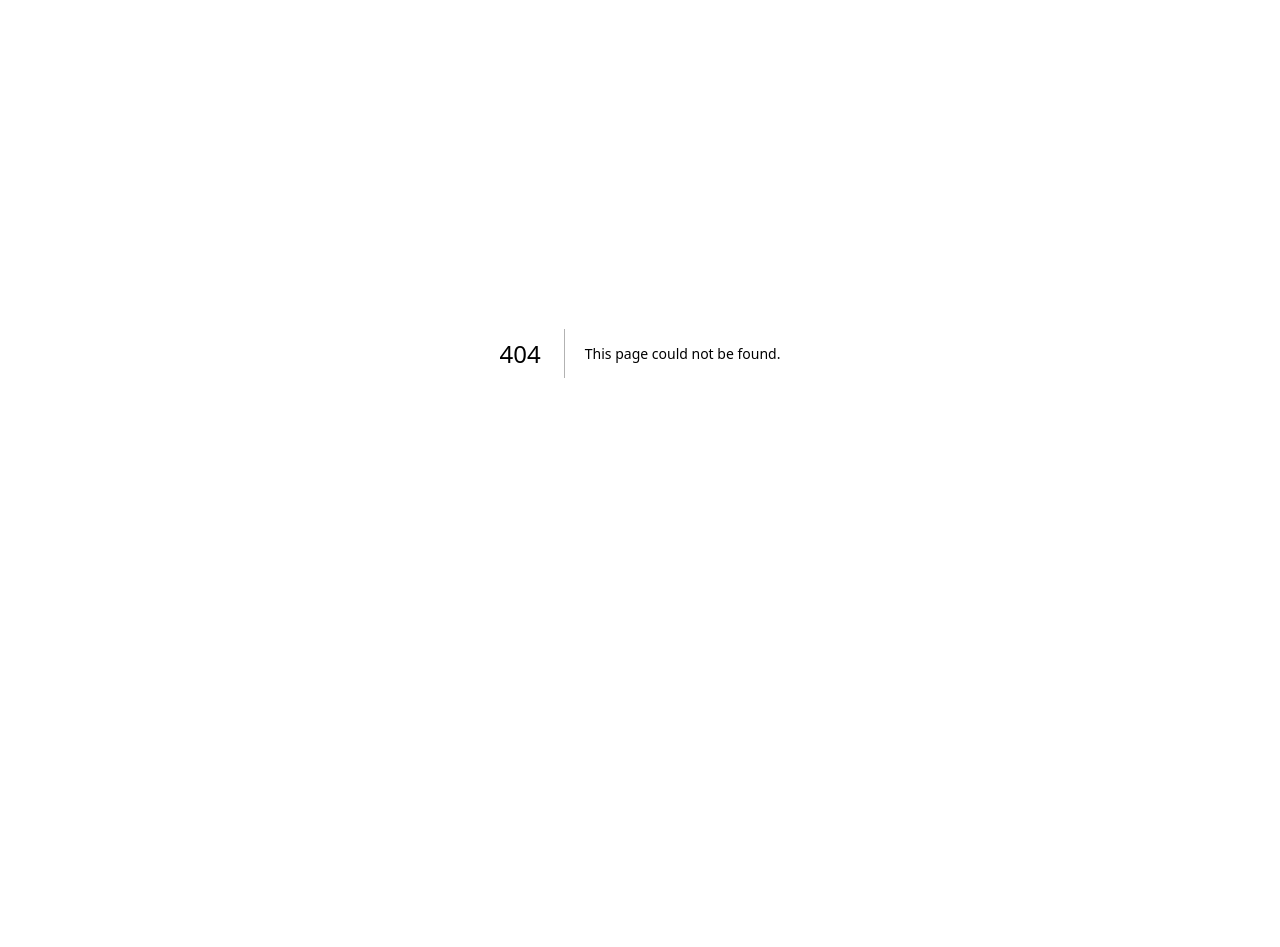
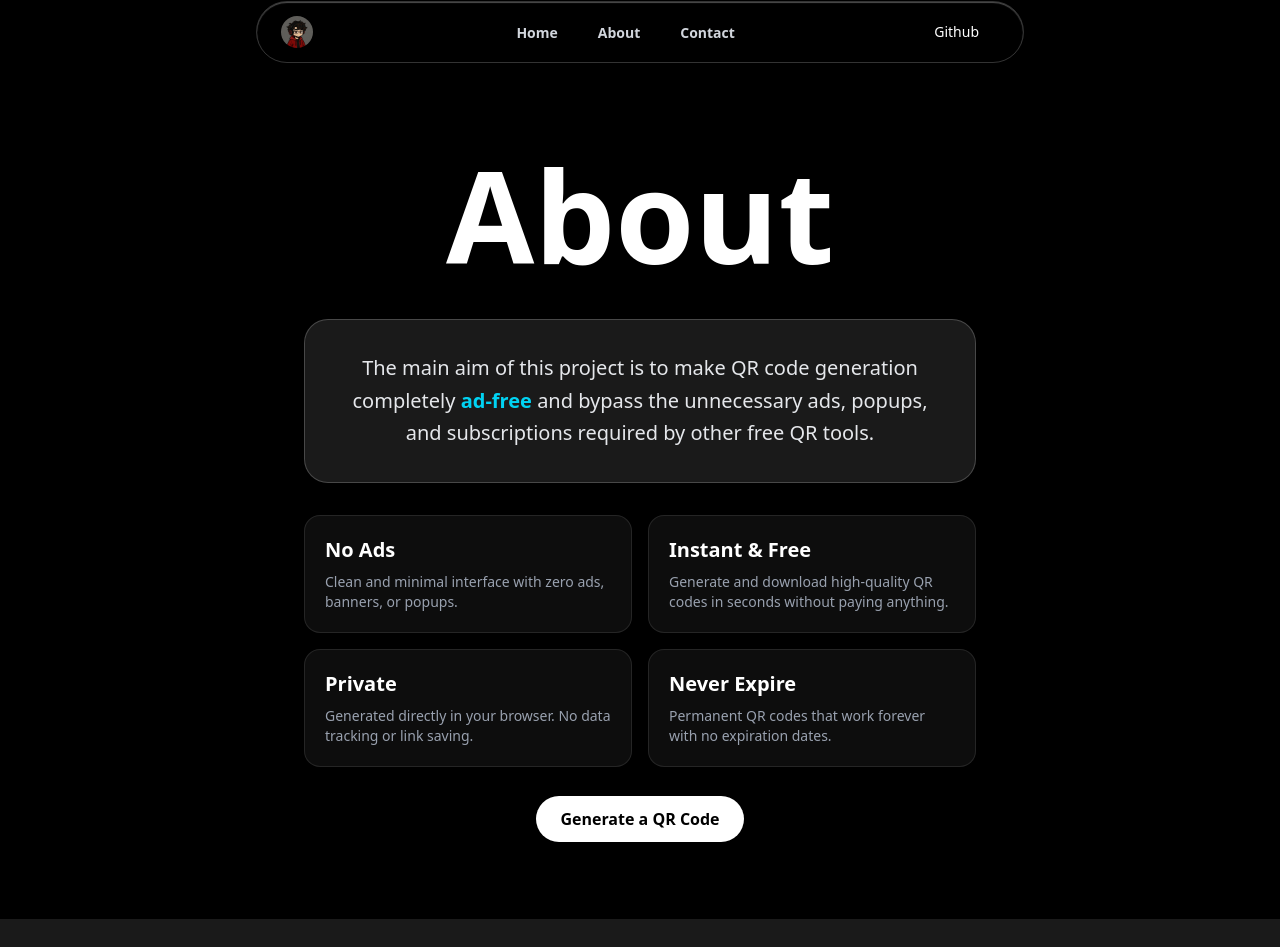
Before and after one commit to suvam-dev/QR-Generator, a Next.js app: page /about in a window 1280 px wide. Before the commit this address had no page. Shown: the part 47-994 px from the top of the page. Before the commit the page ends 800 px from the top, so only its background shows below. Built offline with nearby package versions, Linux system fonts and the light colour scheme.

Commit message:
add the navlinks made them workin add the about section

```diff
--- /dev/null
+++ b/app/about/page.tsx
@@ -0,0 +1,80 @@
+import { Navbar } from "../components/navbar";
+import Link from "next/link";
+
+const page = () => {
+    return (
+        <div className="min-h-screen flex flex-col justify-between">
+            <div className="flex flex-col px-4 items-center">
+                <Navbar />
+
+                <h1 className="text-6xl md:text-9xl font-bold mt-10 max-md:mt-3 text-center">About</h1>
+
+                <div className="bg-white/10 border border-white/20 backdrop-blur-md rounded-3xl p-6 md:p-8 mt-10 max-w-2xl w-full text-center">
+                    <p className="text-lg md:text-xl text-gray-200 leading-relaxed">
+                        The main aim of this project is to make QR code generation completely{" "}
+                        <span className="text-cyan-400 font-semibold">ad-free</span> and bypass the unnecessary ads,
+                        popups, and subscriptions required by other free QR tools.
+                    </p>
+                </div>
+
+                <div className="grid grid-cols-1 md:grid-cols-2 gap-4 mt-8 max-w-2xl w-full">
+                    <div className="bg-white/5 border border-white/10 rounded-2xl p-5">
+                        <h3 className="text-xl font-bold mb-2 text-white flex max-md:justify-center">No Ads</h3>
+                        <p className="text-gray-400 text-sm">
+                            Clean and minimal interface with zero ads, banners, or popups.
+                        </p>
+                    </div>
+
+                    <div className="bg-white/5 border border-white/10 rounded-2xl p-5">
+                        <h3 className="text-xl font-bold mb-2 text-white flex max-md:justify-center">Instant & Free</h3>
+                        <p className="text-gray-400 text-sm">
+                            Generate and download high-quality QR codes in seconds without paying anything.
+                        </p>
+                    </div>
+
+                    <div className="bg-white/5 border border-white/10 rounded-2xl p-5">
+                        <h3 className="text-xl font-bold mb-2 text-white flex max-md:justify-center">Private</h3>
+                        <p className="text-gray-400 text-sm">
+                            Generated directly in your browser. No data tracking or link saving.
+                        </p>
+                    </div>
+
+                    <div className="bg-white/5 border border-white/10 rounded-2xl p-5">
+                        <h3 className="text-xl font-bold mb-2 text-white  flex max-md:justify-center"> Never Expire</h3>
+                        <p className="text-gray-400 text-sm">
+                            Permanent QR codes that work forever with no expiration dates.
+                        </p>
+                    </div>
+                </div>
+
+
+                <div className="mt-10 mb-10">
+                    <Link
+                        href="/"
+                        className="bg-white text-black font-semibold px-6 py-3 rounded-full hover:bg-blue-600 hover:text-white transition-all duration-300"
+                    >
+                        Generate a QR Code
+                    </Link>
+                </div>
+            </div>
+
+            {/* Footer */}
+            <div className="relative w-full h-32">
+                <div className="absolute bottom-0 w-full h-20 bg-white/10 backdrop-blur-2xl flex items-center justify-center">
+                    <p className="text-xl font-mono text-white">
+                        Made with ❤️ by{" "}
+                        <a
+                            href="https://github.com/suvam-dev"
+                            className="text-cyan-400 font-semibold"
+                            target="_blank"
+                        >
+                            suvam-dev
+                        </a>
+                    </p>
+                </div>
+            </div>
+        </div>
+    );
+};
+
+export default page;
--- a/app/components/navbar.tsx
+++ b/app/components/navbar.tsx
@@ -3,11 +3,17 @@
 import { useState, useEffect } from "react"
 import { motion, AnimatePresence } from "framer-motion";
 import { Menu, X } from "lucide-react";
-
+import logo from "@/public/logo.jpg";
+import Image from "next/image";
 const Navbar = () => {
     const [isOpen, setIsOpen] = useState(false)
     const [scrolled, setScrolled] = useState(false)
-    const navlinks = ["pricing", "docs", "projects"];
+    const navlinks = [
+        { label: "Home", href: "/" },
+        { label: "About", href: "/about" },
+        { label: "Contact", href: "https://suvam-dev.me#contact" }
+    ];
+
     useEffect(() => {
         const handleScroll = () => {
             setScrolled(window.scrollY > 20)
@@ -30,15 +36,9 @@ const Navbar = () => {
                         whileHover={{ rotate: 10 }}
                         transition={{ duration: 0.3 }}
                     >
-                        <svg width="32" height="32" viewBox="0 0 32 32" fill="none" xmlns="http://www.w3.org/2000/svg">
-                            <circle cx="16" cy="16" r="16" fill="url(#paint0_linear)" />
-                            <defs>
-                                <linearGradient id="paint0_linear" x1="0" y1="0" x2="32" y2="32" gradientUnits="userSpaceOnUse">
-                                    <stop stopColor="#FF9966" />
-                                    <stop offset="1" stopColor="#FF5E62" />
-                                </linearGradient>
-                            </defs>
-                        </svg>
+                        <a href="https://suvam-dev.me" target="_blank">
+                            <Image src={logo} alt="logo" width={32} height={32} className="rounded-full hover:scale-110 transition-all duration-300" />
+                        </a>
                     </motion.div>
                 </div>
 
@@ -46,14 +46,14 @@ const Navbar = () => {
                 <nav className="hidden md:flex items-center space-x-8">
                     {navlinks.map((item) => (
                         <motion.div
-                            key={item}
+                            key={item.href}
                             initial={{ opacity: 0, y: -10 }}
                             animate={{ opacity: 1, y: 0 }}
                             transition={{ duration: 0.3 }}
                             whileHover={{ scale: 1.10 }}
                         >
-                            <a href="#" className="text-sm font-semibold text-gray-300 hover:text-white transition-all duration-300 px-1">
-                                {item}
+                            <a href={item.href} className="text-sm font-semibold text-gray-300 hover:text-white transition-all duration-300 px-1">
+                                {item.label}
                             </a>
                         </motion.div>
                     ))}
@@ -68,16 +68,17 @@ const Navbar = () => {
                     whileHover={{ scale: 1 }}
                 >
                     <a
-                        href="#"
+                        href="https://github.com/suvam-dev/QR-Generator"
                         className="inline-flex items-center justify-center px-5 py-2 text-sm text-white bg-black rounded-full hover:bg-white hover:text-black transition-colors duration-300 transition-ease-in-out"
+                        target="_blank"
                     >
-                        Get Started
+                        Github
                     </a>
                 </motion.div>
 
                 {/* Mobile Menu Button */}
                 <motion.button className="md:hidden flex items-center" onClick={toggleMenu} whileTap={{ scale: 0.9 }}>
-                    <Menu className="h-6 w-6 text-gray-900" />
+                    <Menu className="h-6 w-6 text-white/80" />
                 </motion.button>
             </div>
 
@@ -85,7 +86,7 @@ const Navbar = () => {
             <AnimatePresence>
                 {isOpen && (
                     <motion.div
-                        className="fixed inset-0 bg-white z-50 pt-24 px-6 md:hidden"
+                        className="fixed inset-0 bg-gray-800 z-50 pt-24 px-6 md:hidden"
                         initial={{ opacity: 0, x: "100%" }}
                         animate={{ opacity: 1, x: 0 }}
                         exit={{ opacity: 0, x: "100%" }}
@@ -99,19 +100,19 @@ const Navbar = () => {
                             animate={{ opacity: 1 }}
                             transition={{ delay: 0.2 }}
                         >
-                            <X className="h-6 w-6 text-gray-900" />
+                            <X className="h-6 w-6 text-white" />
                         </motion.button>
-                        <div className="flex flex-col space-y-6">
+                        <div className="flex flex-col space-y-6 items-center">
                             {navlinks.map((item, i) => (
                                 <motion.div
-                                    key={item}
+                                    key={item.href}
                                     initial={{ opacity: 0, x: 20 }}
                                     animate={{ opacity: 1, x: 0 }}
                                     transition={{ delay: i * 0.1 + 0.1 }}
                                     exit={{ opacity: 0, x: 20 }}
                                 >
-                                    <a href="#" className="text-base text-gray-900 font-medium" onClick={toggleMenu}>
-                                        {item}
+                                    <a href={item.href} className="text-base text-white font-semibold" onClick={toggleMenu}>
+                                        {item.label}
                                     </a>
                                 </motion.div>
                             ))}
@@ -124,18 +125,19 @@ const Navbar = () => {
                                 className="pt-6"
                             >
                                 <a
-                                    href="#"
+                                    href="https://github.com/suvam-dev/QR-Generator"
                                     className="inline-flex items-center justify-center w-full px-5 py-3 text-base text-white bg-black rounded-full hover:bg-gray-800 transition-colors "
                                     onClick={toggleMenu}
+                                    target="_blank"
                                 >
-                                    Get Started
+                                    Github
                                 </a>
                             </motion.div>
                         </div>
                     </motion.div>
                 )}
             </AnimatePresence>
-        </div>
+        </div >
     )
 }
 
--- a/app/page.tsx
+++ b/app/page.tsx
@@ -14,21 +14,30 @@ const page = () => {
   }, [url])
 
   return (
-    <div className="flex flex-col ">
-      <Navbar />
-      <div className="min-h-screen flex items-center flex-col">
-        <StrokeText text="QR Scanner Generator" className="my-10 text-9xl" />
-        <input className="my-10 text-2xl px-7 py-4 rounded-4xl w-1/2 border-1 border-white/30 bg-white/05 border-dashed  focus:outline-none  backdrop-blur-2xl shadow-lg focus:shadow-white/10 font-mono" type="text" placeholder="Enter URL to generate QR code" value={url} onChange={(e) => setUrl(e.target.value)} />
-        <div className="w-120 h-120 bg-white/10 border-double border-3 rounded-4xl mt-10 flex items-center justify-center p-2">
-          {qrCode && <img src={qrCode} alt="QR Code" className="w-full rounded-4xl" />}
+    <div>
+      <div className="flex flex-col px-2">
+        <Navbar />
+        <div className=" flex items-center flex-col">
+          <StrokeText text="QR Scanner Generator" className="my-10 md:text-9xl max-md:text-3xl max-md:text-nowrap" />
+
+          <input className="my-10 max-md:my-5 max-md:text-sm text-2xl px-7 py-4 rounded-4xl w-1/2 border-1 border-white/30 bg-white/05 border-dashed  mx-2 focus:outline-none  backdrop-blur-2xl shadow-lg focus:shadow-white/10 font-mono max-md:w-5/6 md:w-1/2" type="text" placeholder="Enter URL to generate QR code" value={url} onChange={(e) => setUrl(e.target.value)} />
+
+          <div className="rounded-4xl mt-10 flex  justify-center p-2">
+            {qrCode && <img src={qrCode} alt="QR Code" className="w-1/2 h-1/2 max-md:w-50 rounded-4xl max-md:rounded-2xl border-4 border-double border-amber-50" />}
+          </div>
+        </div>
+        <div className="flex justify-center mt-7">
+          {qrCode && <a href={qrCode} download="QRcode.png" className="bg-white border-2 border-dashed border-slate-600 hover:border-white/50  text-black px-5  py-3 rounded-2xl hover:shadow-lg w-1/4 hover:shadow-gray-400/50 font-bold hover:scale-105 transition-all duration-400 ease-in-out hover:bg-blue-600 hover:text-white  mt-10 mb-20 flex justify-center max-md:w-1/2 max-md:mt-5 max-md:mb-5 max-md:bg-blue-600 max-md:text-white">
+            Download QR Code
+          </a>}
+        </div>
+      </div >
+      <div className="relative w-full h-40">
+        <div className="absolute bottom-0 w-full h-20 bg-white/10 backdrop-blur-2xl  flex items-center justify-center">
+          <p className="text-xl font-mono text-white">Made with ❤️ by <a href="https://github.com/suvam-dev" className="text-cyan-400 font-semibold " target="_blank">suvam-dev </a></p>
         </div>
       </div>
-      <div className="flex justify-center">
-        {qrCode && <a href={qrCode} download="QRcode.png" className="bg-white border-2 border-dashed border-slate-600 hover:border-white/80  text-black px-5  py-3 rounded-2xl hover:shadow-lg w-1/4 hover:shadow-gray-400/50 font-bold hover:scale-105 transition-all duration-400 ease-in-out hover:bg-blue-600 hover:text-white  mt-10 mb-20 flex justify-center">
-          Download QR Code
-        </a>}
-      </div>
-    </div >
+    </div>
   )
 }
 
--- a/components/StrokeText.tsx
+++ b/components/StrokeText.tsx
@@ -175,7 +175,7 @@ const StrokeText = ({
     };
 
     measure();
-    document.fonts?.ready?.then(measure).catch(() => {});
+    document.fonts?.ready?.then(measure).catch(() => { });
 
     const observer = typeof ResizeObserver === 'undefined' ? null : new ResizeObserver(measure);
     observer?.observe(root);
```
Also changed, not shown: public/logo.jpg (added). Lines whose indentation alone changed are shown as unchanged.
